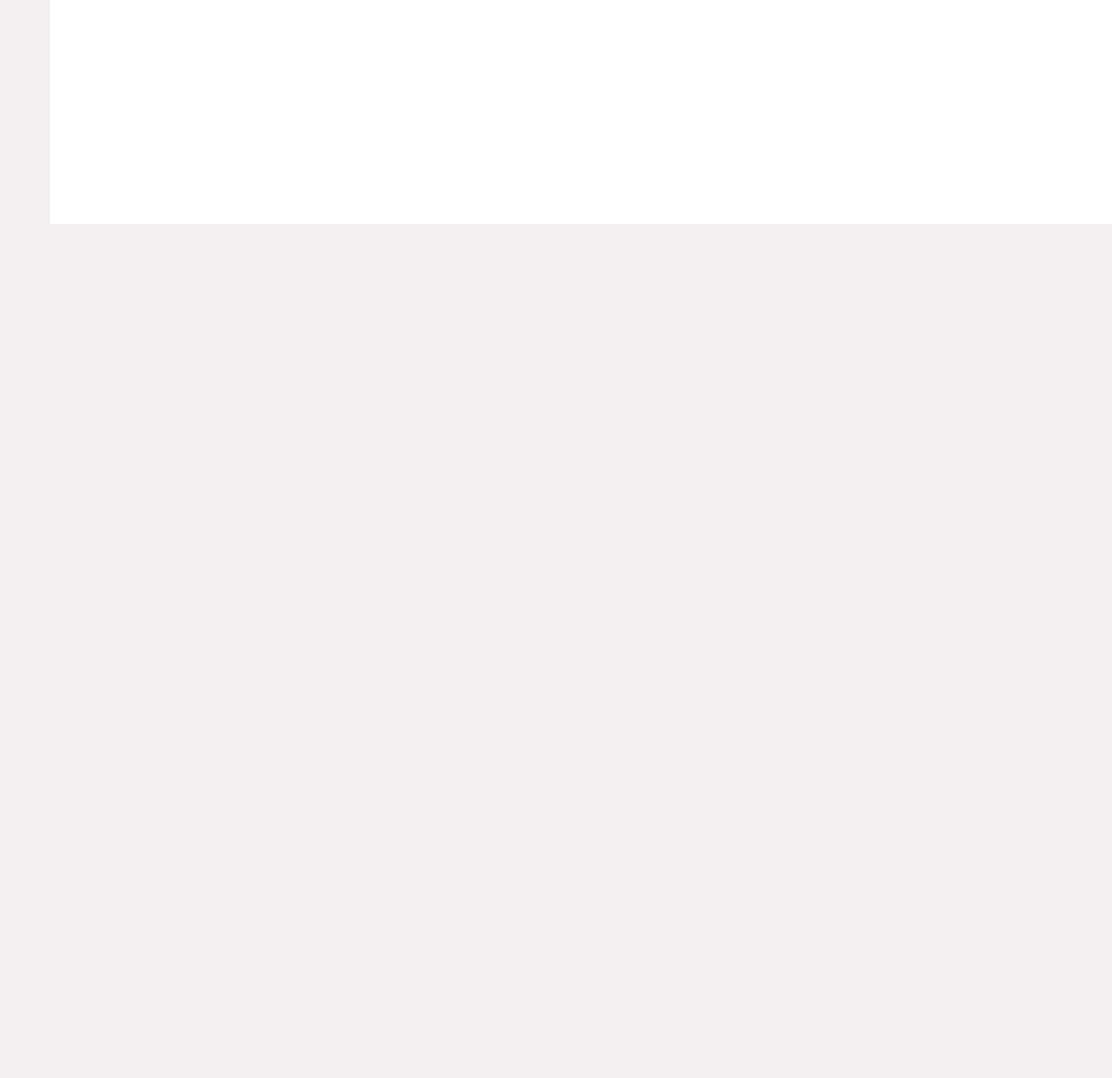
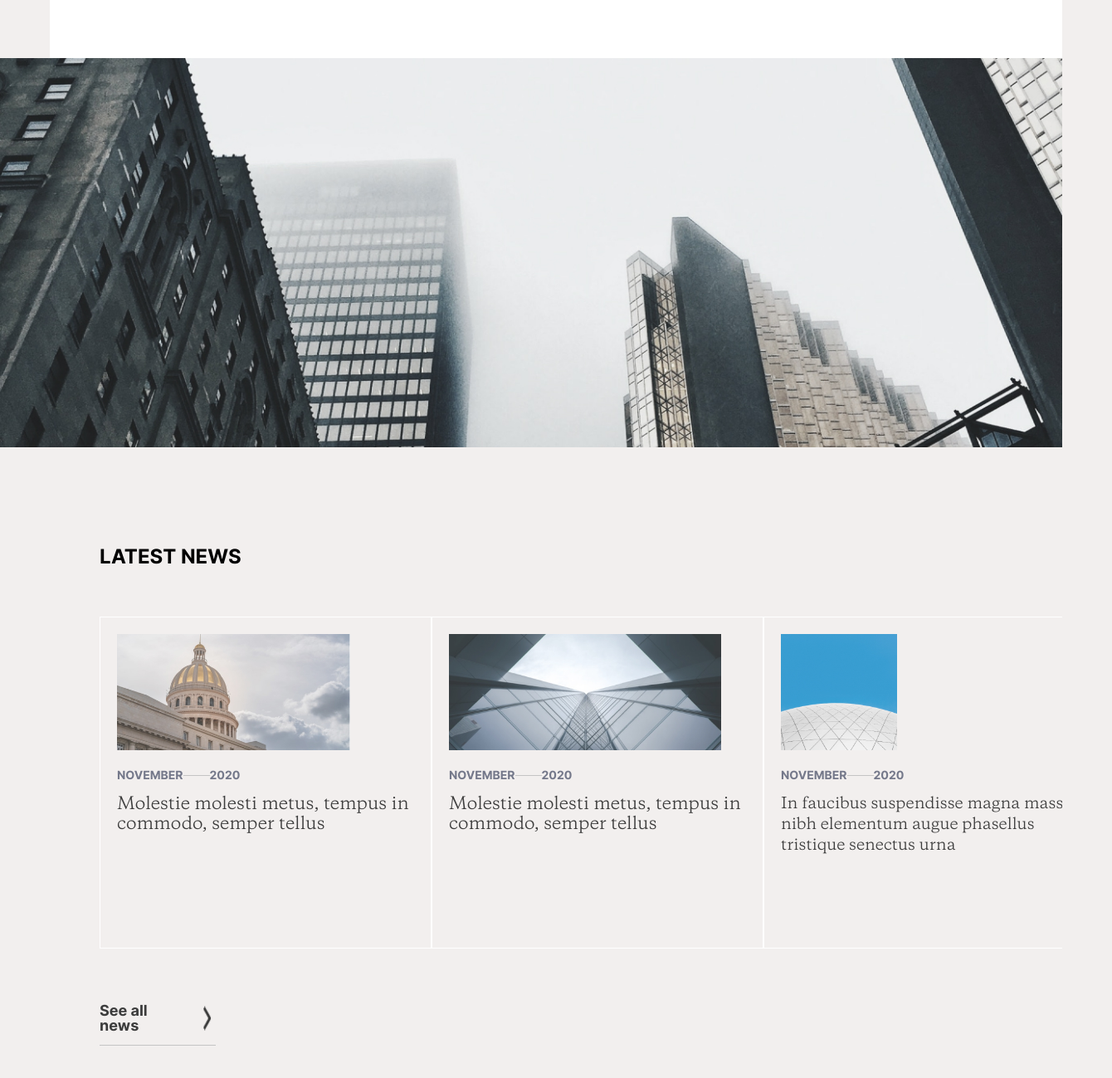
Before and after one commit to KISEE41/Frontend-UI, a plain HTML site: page index.html in a window 1280 px wide. Shown: the part 561-1860 px from the top of the page at 83% size, 1340 px wide, since content can reach past the window. Before the commit the page ends 831 px from the top, so only its background shows below. Drawn offline with Linux system fonts and the light colour scheme.

Commit message:
add news section: responsive

```diff
--- a/assets/css/base.css
+++ b/assets/css/base.css
@@ -1,7 +1,6 @@
 *,
 *::after,
 *::before {
-    content: "";
     box-sizing: inherit;
     margin: 0;
     padding: 0;
@@ -28,15 +27,15 @@ html {
 
 @media screen and (min-width: 105em) {
     html {
-        /* 75% = 12px */
-        font-size: 75%;
+        /* 75% = 11px */
+        font-size: 68.75%;
     }
 }
 
 body {
     background-color: #F2EFEE;
     box-sizing: border-box;
-    overflow: hidden;
+    height: 200vh;
     font-family: 'Galaxie Copernicus', 'Inter', sans-serif;
 }
 
@@ -48,3 +47,7 @@ a {
     text-decoration: none;
     color: inherit;
 }
+
+section {
+    margin-top: var(--gutter);
+}
--- a/assets/css/header.css
+++ b/assets/css/header.css
@@ -1,3 +1,26 @@
+.header {
+    overflow: hidden;
+    height: 110rem;
+}
+
+@media screen and (max-width: 62em) {
+    .header {
+        height: 116rem;
+    }
+}
+
+@media screen and (max-width: 49.0625em) {
+    .header {
+        height: 116rem;
+    }
+}
+
+@media screen and (max-width: 23.4375em) {
+    .header {
+        height: 90rem;
+    }
+}
+
 .header__icons>figure {
     display: inline-block;
 }
@@ -20,7 +43,8 @@
 
 .header__main {
     background-color: #FFFFFF;
-    height: 768px;
+    height: 76.8rem;
+    /* width: calc(100vw - 60px); */
     position: relative;
     left: 60px;
 }
@@ -33,6 +57,7 @@
 @media screen and (max-width: 62em) {
     .header__main {
         left: 16px;
+        /* width: calc(100vw - 16px); */
     }
 
     .header__main>.container {
@@ -97,6 +122,7 @@
 
 .banner__text {
     margin-top: 40px;
+    position: relative;
 }
 
 .banner__text>h1 {
@@ -121,7 +147,13 @@
 
     .btn {
         position: relative;
-        margin-top: 2rem;
+        margin-top: 20px;
+    }
+}
+
+@media screen and (max-width: 59.375em) {
+    .banner__text {
+        margin-top: 20px;
     }
 }
 
@@ -167,3 +199,68 @@
         padding: 12px;
     }
 }
+
+.banner__image {
+    display: flex;
+    justify-content: flex-end;
+    margin-top: -285px;
+    position: relative;
+    z-index: 100;
+}
+
+@media screen and (max-width: 82.5em) {
+    .banner__image {
+        margin-top: -200px;
+    }
+
+    .banner__image>img {
+        width: 100%;
+    }
+}
+
+@media screen and (max-width: 62em) {
+    .banner__image {
+        margin-top: -80px;
+    }
+}
+
+@media screen and (max-width: 45.75em) {
+    .banner__image {
+        margin-top: -20px;
+    }
+}
+
+@media screen and (max-width: 28em) {
+    .header__main {
+        height: 690px;
+    }
+
+    .banner__image {
+        margin-top: 0px;
+    }
+}
+
+@media screen and (max-width: 23.4375em) {
+    .header__main {
+        height: 450px;
+    }
+
+    .banner__image {
+        margin-top: 0px;
+        height: 195px;
+    }
+
+    .banner__image>img {
+        height: 100%;
+    }
+}
+
+@media screen and (min-width: 104.6875em) {
+    .header__main {
+        height: 785px;
+    }
+
+    .banner__image {
+        justify-content: center;
+    }
+}
--- /dev/null
+++ b/assets/css/news-section.css
@@ -0,0 +1,167 @@
+.section__news {
+    height: 1083px;
+    padding: var(--gutter) 0;
+}
+
+.section__news>.container {
+    position: relative;
+}
+
+.btn-news {
+    display: flex;
+    width: 140px;
+    color: var(--color-nav-menu);
+    padding-bottom: 14px;
+    border-bottom: 1px solid var(--color-mid-gray);
+}
+
+.btn-news>a {
+    margin-right: 12px;
+}
+
+.card {
+    padding: 4rem;
+    width: 600px;
+    border: 1px solid #FFFFFF;
+}
+
+.card .date {
+    display: flex;
+    align-items: center;
+    margin-top: 20px;
+}
+
+.date .substract {
+    width: 32px;
+    height: 1px;
+    background-color: var(--color-mid-gray);
+}
+
+.date h6 {
+    color: var(--color-date);
+}
+
+.card h2,
+.card h3 {
+    color: var(--color-nav-menu);
+}
+
+.card__text {
+    margin-top: 16px;
+    color: var(--color-nav-menu);
+}
+
+.card>.container {
+    position: relative;
+}
+
+.card.card-1 {
+    height: 600px;
+    position: absolute;
+    top: 242px;
+    left: 0;
+}
+
+.card.card-2 {
+    height: 482px;
+    position: absolute;
+    top: 60px;
+    right: 0;
+}
+
+.card.card-3,
+.card.card-4 {
+    width: 300px;
+    height: 482px;
+    position: absolute;
+    top: 541px;
+}
+
+.card.card-3 {
+    right: 300px;
+}
+
+.card.card-4 {
+    right: 0;
+}
+
+.card .P1 {
+    color: var(--color-nav-menu);
+}
+
+.section__news h5 {
+    position: absolute;
+    top: 158px;
+    left: 0;
+}
+
+.section__news .btn-news {
+    position: absolute;
+    top: 882px;
+    left: 0;
+}
+
+.btn-news>a:hover {
+    color: var(--color-primary);
+}
+
+@media screen and (max-width: 90em) {
+
+    .section__news h5,
+    .news__card>.card,
+    .btn-news {
+        position: static;
+    }
+
+    .btn-news {
+        top: 55rem !important;
+    }
+
+    .section__news {
+        overflow: hidden;
+    }
+
+    .news__card {
+        display: flex;
+        flex-wrap: none;
+        margin-top: var(--gutter);
+    }
+
+    .card {
+        min-width: 400px;
+        height: 400px !important;
+        padding: 2rem;
+    }
+
+    .card h2,
+    .card h3 {
+        font-size: 20px;
+    }
+
+    .card__image>img {
+        max-width: 100%;
+        height: 140px;
+    }
+}
+
+@media screen and (max-width: 56.25em) {
+    .btn-news {
+        top: 55rem !important;
+    }
+
+    .card {
+        min-width: 300px;
+        height: 400px;
+    }
+}
+
+@media screen and (max-width: 36.25em) {
+    .btn-news {
+        top: 60rem !important;
+    }
+
+    .card {
+        min-width: 256px;
+        height: 341px;
+    }
+}
--- a/assets/css/variables.css
+++ b/assets/css/variables.css
@@ -16,7 +16,9 @@
     /*Dark Grey */
     --color-nav-menu: #3C3C3C;
     /* mid gray color */
-    --color-mid-gray: #C4C4C4
+    --color-mid-gray: #C4C4C4;
+    /* GretPurp */
+    --color-date: #74788A;
 }
 
 /* For XL */
--- a/index.html
+++ b/index.html
@@ -15,6 +15,7 @@
     <link rel="stylesheet" href="./assets/css/layout.css">
 
     <link rel="stylesheet" href="./assets/css/header.css">
+    <link rel="stylesheet" href="./assets/css/news-section.css">
 
     <title>Frontend UI</title>
 </head>
@@ -39,7 +40,7 @@
             <div class="container">
                 <div class="header__main__nav clearfix">
                     <figure class="header__logo float-left">
-                        <img src="./assets/images/dummy-logo.svg" alt="Logo" />
+                        <img src="./assets/images/dummy-logo.svg" alt="Logo">
                     </figure>
                     <nav class="header__navbar float-right">
                         <ul class="nav-menu">
@@ -63,21 +64,90 @@
                         <div class="btn">
                             <a href="#">
                                 <div class="B1">Read more</div>
-                                <img class="right-arrow" src="./assets/images/Right.png" alt="right arrow" />
+                                <img class="right-arrow" src="./assets/images/Right.png" alt="right arrow">
                             </a>
                         </div>
                     </div>
                 </div>
             </div>
+        </div>
+        <figure class="banner__image">
+            <img src="./assets/images/banner.jpg" alt="Banner image">
+        </figure>
     </header>
 
-    <!-- <main>
-
+    <main>
+        <section class="section__news">
+            <div class="container">
+                <h5>
+                    LATEST NEWS
+                </h5>
+                <div class="news__card">
+                    <div class="card card-1">
+                        <figure class="card__image">
+                            <img src="./assets/images/news1.jpg" alt="news1">
+                            <div class="date">
+                                <h6>NOVEMBER</h6>
+                                <span class="substract"></span>
+                                <h6>2020</h6>
+                            </div>
+                        </figure>
+                        <div class="card__text">
+                            <h2>Molestie molesti metus, tempus in commodo, semper tellus</h2>
+                        </div>
+                    </div>
+                    <div class="card card-2">
+                        <figure class="card__image">
+                            <img src="./assets/images/new2.jpg" alt="news2">
+                            <div class="date">
+                                <h6>NOVEMBER</h6>
+                                <span class="substract"></span>
+                                <h6>2020</h6>
+                            </div>
+                        </figure>
+                        <div class="card__text">
+                            <h3>Molestie molesti metus, tempus in commodo, semper tellus</h3>
+                        </div>
+                    </div>
+                    <div class="card card-3">
+                        <figure class="card__image">
+                            <img src="./assets/images/new3.jpg" alt="news3">
+                            <div class="date">
+                                <h6>NOVEMBER</h6>
+                                <span class="substract"></span>
+                                <h6>2020</h6>
+                            </div>
+                        </figure>
+                        <div class="card__text">
+                            <div class="P1">In faucibus suspendisse magna massa nibh elementum augue phasellus tristique
+                                senectus urna</div>
+                        </div>
+                    </div>
+                    <div class="card card-4 ">
+                        <figure class="card__image">
+                            <img src="./assets/images/new4.jpg" alt="news4">
+                            <div class="date">
+                                <h6>NOVEMBER</h6>
+                                <span class="substract"></span>
+                                <h6>2020</h6>
+                            </div>
+                        </figure>
+                        <div class="card__text">
+                            <div class="P1">Feugiat mollis quam sollicitudin egestas adipiscing amet</div>
+                        </div>
+                    </div>
+                </div>
+                <div class="B1 btn-news">
+                    <a href="#">See all news</a>
+                    <img src="./assets/images/Right-S.png" alt="Right Arrow">
+                </div>
+            </div>
+        </section>
     </main>
 
     <footer>
 
-    </footer> -->
+    </footer>
 </body>
 
 </html>
```
Also changed, not shown: assets/images/Right-S.png (added), assets/images/new2.jpg (added), assets/images/new3.jpg (added), assets/images/new4.jpg (added), assets/images/news1.jpg (added), assets/images/news1.png (added).
